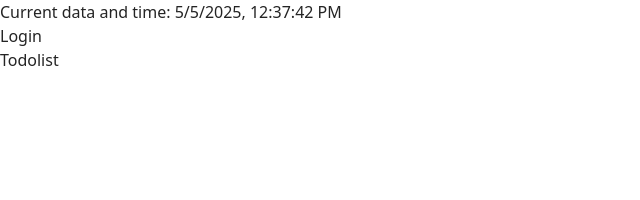
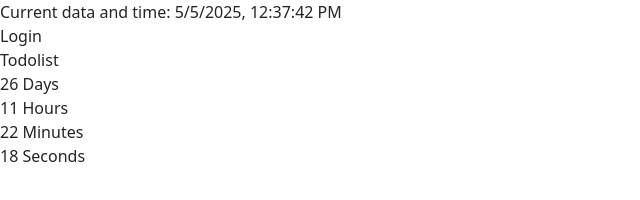
Before and after one commit to mintjam69/vite-practice, a plain HTML site: page index.html in a window 1280 px wide. Shown: the whole page, without its empty margins (0-640 px from the left). Drawn offline with Linux system fonts and the light colour scheme.

Commit message:
Deploying to gh-pages from @ mintjam69/vite-practice@4da5ac07559e4e8acf4200f4602755178ed2ee5b 🚀

```diff
--- a/index.html
+++ b/index.html
@@ -14,6 +14,23 @@
 
     <a href="./login.html">Login</a>
     <a href="./todo.html">Todolist</a>
-
+    <div class="timer">
+      <div class="field">
+        <span class="value" data-days>00</span>
+        <span class="label">Days</span>
+      </div>
+      <div class="field">
+        <span class="value" data-hours>00</span>
+        <span class="label">Hours</span>
+      </div>
+      <div class="field">
+        <span class="value" data-minutes>00</span>
+        <span class="label">Minutes</span>
+      </div>
+      <div class="field">
+        <span class="value" data-seconds>00</span>
+        <span class="label">Seconds</span>
+      </div>
+    </div>
   </body>
 </html>
--- a/index.js
+++ b/index.js
@@ -1,2 +1,2 @@
-import"./assets/styles-D0kCQO7F.js";const l=document.querySelector(".date span");l.textContent=new Date().toLocaleString();setInterval(()=>{l.textContent=new Date().toLocaleString()},1e3);function n(c){const t=new Date,e=new Date(c);let o=t.getFullYear()-e.getFullYear();const a=t.getMonth()-e.getMonth(),g=t.getDate()-e.getDate();return(a<0||a===0&&g<0)&&(o-=1),o}console.log(n("1993-04-20"));console.log(n("1993-06-20"));console.log(n("1993-05-20"));
+import"./assets/styles-D0kCQO7F.js";const a=document.querySelector(".date span");a.textContent=new Date().toLocaleString();setInterval(()=>{a.textContent=new Date().toLocaleString()},1e3);const l=document.querySelector("[data-days]"),i=document.querySelector("[data-hours]"),m=document.querySelector("[data-minutes]"),y=document.querySelector("[data-seconds]");function h(){const t=new Date("06/01/2025");console.log(t);const s=setInterval(()=>{const e=t-Date.now(),{days:c,hours:r,minutes:o,seconds:n}=S(e);l.textContent=c,i.textContent=r,m.textContent=o,y.textContent=n,e<1e3&&(clearInterval(s),alert("Вітаю з початком літа🥳"))},1e3)}h();function S(t){const o=Math.floor(t/864e5),n=Math.floor(t%864e5/36e5),u=Math.floor(t%864e5%36e5/6e4),d=Math.floor(t%864e5%36e5%6e4/1e3);return{days:o,hours:n,minutes:u,seconds:d}}
 //# sourceMappingURL=index.js.map
```
Also changed, not shown: 1 other file.
